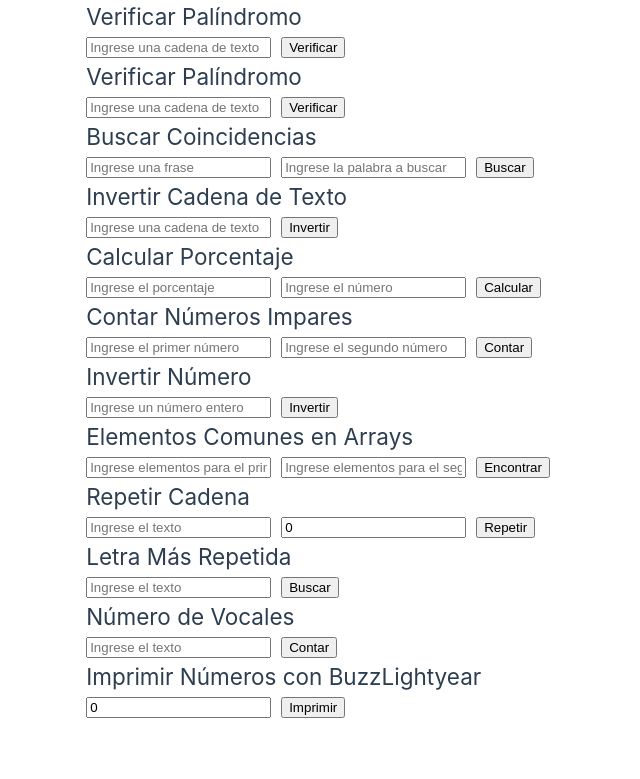
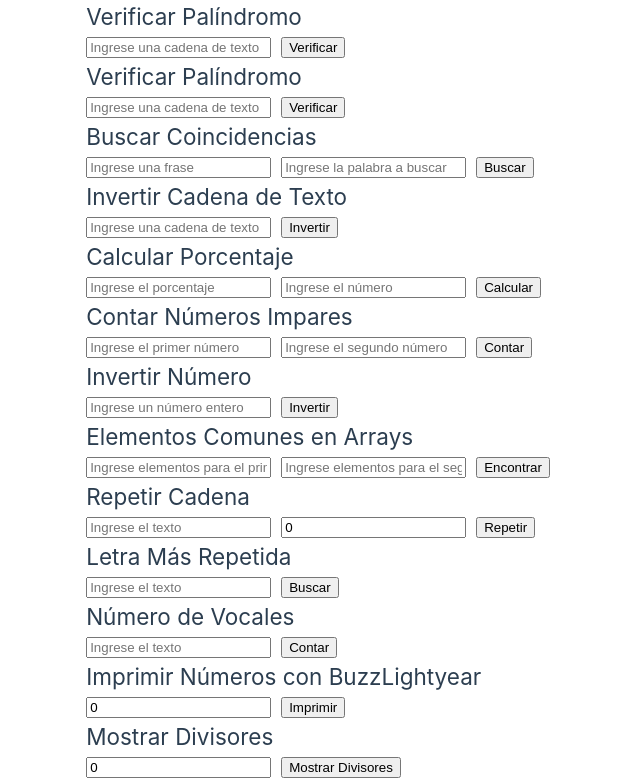
Before and after one commit to NEBULA1978/VUE3-COMPONENTES, a Vue app: page / in a window 1280 px wide. Shown: the part 558-1337 px from the top of the page, without its empty margins (0-640 px from the left). Before the commit the page ends 1277 px from the top, so only its background shows below. Built offline with nearby package versions, Linux system fonts and the light colour scheme.

Commit message:
Ceando componentes 19

```diff
--- a/src/App.vue
+++ b/src/App.vue
@@ -17,6 +17,7 @@
     <BuscarLetraMasRepetida  />
     <ContarVocales  />
     <ImprimirBuzz  />
+    <MostrarDivisores  />
   </div>
 </template>
 
@@ -38,6 +39,7 @@ import Repeticiones from './components/Repeticiones.vue';
 import BuscarLetraMasRepetida from './components/BuscarLetraMasRepetida.vue';
 import ContarVocales from './components/ContarVocales.vue';
 import ImprimirBuzz from './components/ImprimirBuzz.vue';
+import MostrarDivisores from './components/MostrarDivisores.vue';
 
 export default {
   components: {
@@ -57,7 +59,8 @@ export default {
     Repeticiones,
     BuscarLetraMasRepetida,
     ContarVocales,
-    ImprimirBuzz
+    ImprimirBuzz,
+    MostrarDivisores
   }
 };
 </script>
--- /dev/null
+++ b/src/components/MostrarDivisores.vue
@@ -0,0 +1,45 @@
+<template>
+    <div>
+        <h2>Mostrar Divisores</h2>
+        <input v-model.number="numero" placeholder="Ingrese un número">
+        <button @click="mostrarDivisores">Mostrar Divisores</button>
+        <div v-for="(divisor, index) in divisores" :key="index">
+            {{ divisor }}
+        </div>
+    </div>
+</template>
+
+<script>
+export default {
+    data() {
+        return {
+            numero: 0,
+            divisores: []
+        };
+    },
+    methods: {
+        divisor(numero, posible_divisor) {
+            if (numero % posible_divisor === 0) {
+                return posible_divisor;
+            }
+            return 0;
+        },
+        mostrarDivisores() {
+            this.divisores = [];
+            for (let i = 1; i <= this.numero; i++) {
+                let esDivisor = this.divisor(this.numero, i);
+                if (esDivisor) {
+                    this.divisores.push(esDivisor);
+                }
+            }
+        }
+    }
+};
+</script>
+
+<style>
+/* Estilos opcionales */
+input {
+    margin-right: 10px;
+}
+</style>
```
